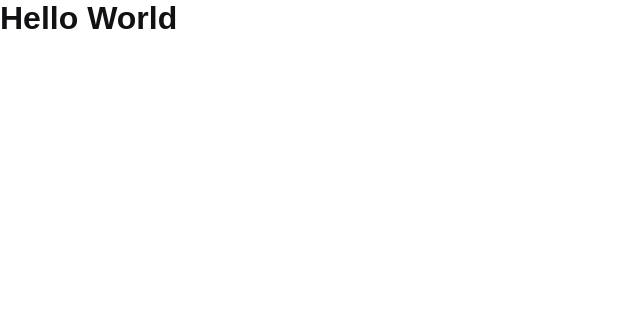
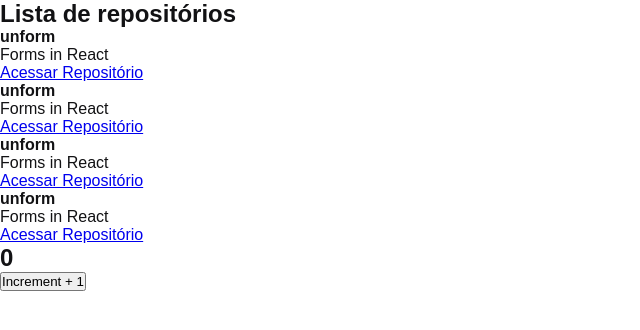
Before and after one commit to andrei-brando/github-explorer, a React app: page / in a window 1280 px wide. Shown: the top 330 px of the page, without its empty margins (0-640 px from the left). Built offline with nearby package versions, Linux system fonts and the light colour scheme; the HTML template or start-up script is replaced by a standard one.

Commit message:
cria aplicação inicial

```diff
--- a/src/App.jsx
+++ b/src/App.jsx
@@ -1,5 +1,12 @@
+import { Counter } from './components/Counter';
+import { RepositoryList } from './components/RepositoryList';
 import './styles/global.scss';
 
 export function App() {
-  return <h1>Hello World</h1>;
+  return (
+    <>
+      <RepositoryList />
+      <Counter />
+    </>
+  );
 }
```
